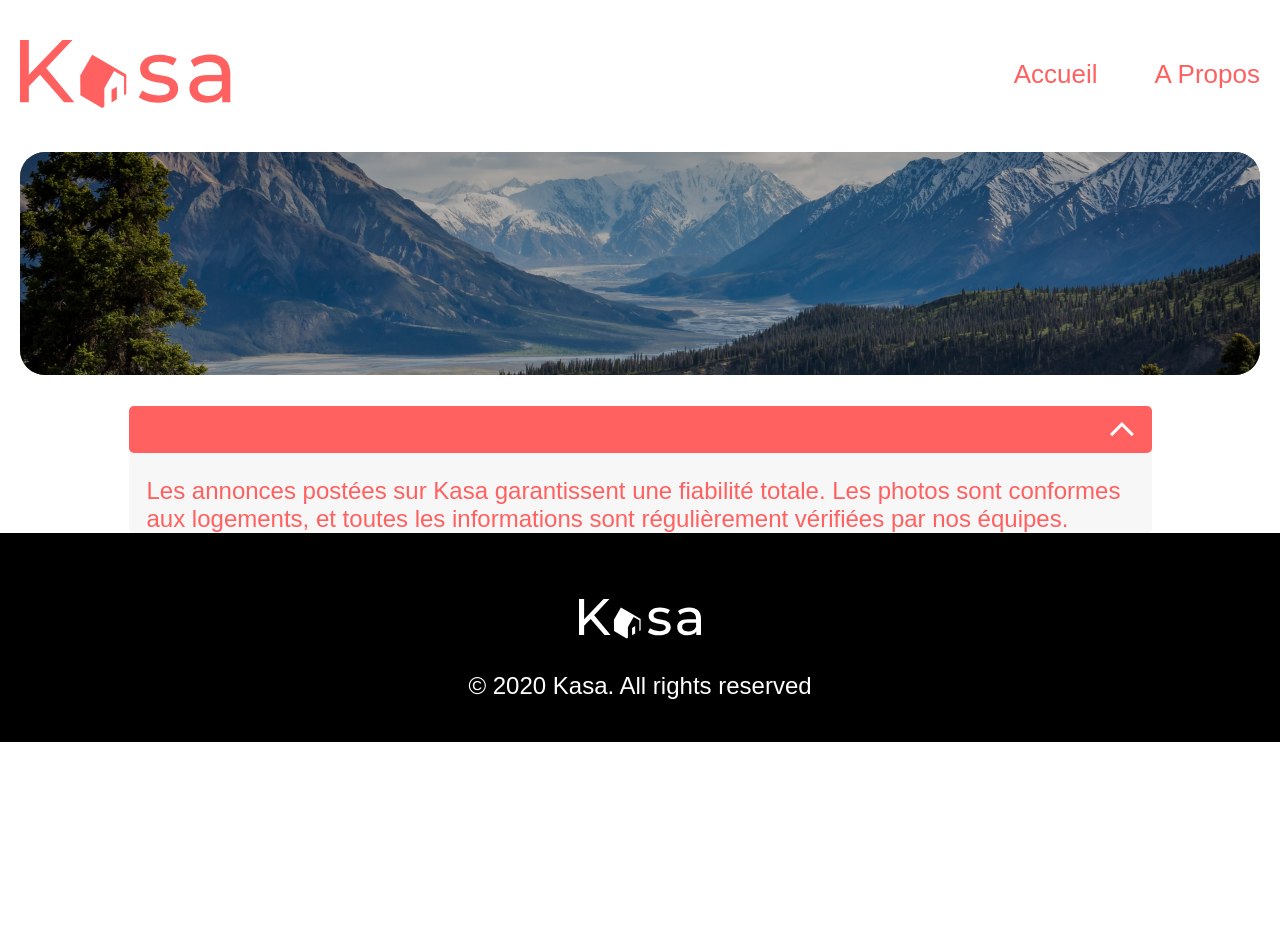
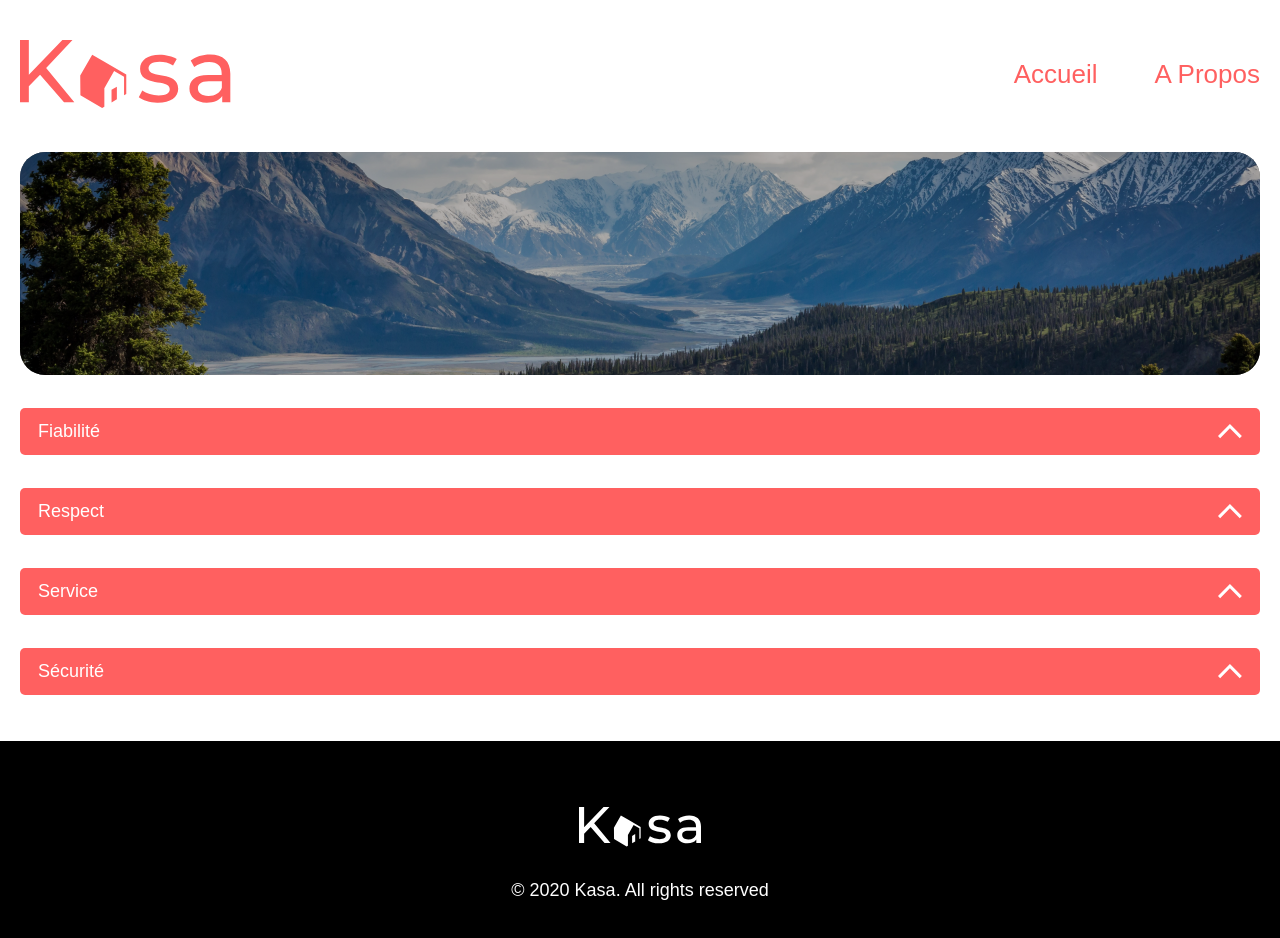
Before and after one commit to hdepoumps/ProjetKasa, a React (Create React App) app: page /about in a window 1280 px wide. Shown: the top 938 px of the page. Before the commit the page ends 800 px from the top, so only its background shows below. Built offline with nearby package versions, Linux system fonts and the light colour scheme; a web font is replaced by a local one.

Commit message:
Commencement de la page fiche logement

```diff
--- a/public/index.css
+++ b/public/index.css
@@ -2,9 +2,11 @@
     font-family: 'Montserrat', sans-serif;
     margin: 0;
     color: #FF6060;
+    font-weight: 500;
 }
 p{
     font-size: 24px;
+    font-weight: 500;
 }
 p,h1,h2{
     color: #FF6060;
--- a/src/components/Card/index.jsx
+++ b/src/components/Card/index.jsx
@@ -2,7 +2,7 @@
 import { Link } from 'react-router-dom'
 function Card(props) {
   return(
-    <Link to={`/fiche-logement/:${props.id}`}>
+    <Link to={`/fiche-logement/${props.id}`}>
       <div className={"card_Home"}>
         <img src={props.image} alt={props.alt}/>
         <p>{props.titre}</p>
--- a/src/components/Collapse/index.jsx
+++ b/src/components/Collapse/index.jsx
@@ -1,18 +1,31 @@
 import  '../../style/Collapse.css'
 import fleche from "../../img/fleche.svg";
+import React, { useState } from "react";
 
 function Collapse(props) {
-  return(
-    <div className={Collapse}>
-      <div className={"card_about_titre"}>
-        <p>Fiabilité</p>
-        <img src={fleche} alt={"flèche"}/>
+  const [isExpanded, setIsExpanded] = useState(false);
+
+  const handleCollapse = () => {
+    setIsExpanded(!isExpanded);
+  };
+
+  return (
+    <div className="card_collapse">
+      <div className={"collapse_title"} onClick={handleCollapse}>
+        <p>{props.title}</p>
+        <img
+          src={fleche}
+          alt={"flèche"}
+          className={isExpanded ? "rotate-arrow" : ""}
+        />
       </div>
-      <div className={"card_about_detail"}>
-        <p>Les annonces postées sur Kasa garantissent une fiabilité totale. Les photos sont conformes aux logements, et toutes les informations sont régulièrement vérifiées  par nos équipes.</p>
-      </div>
+      {isExpanded && (
+        <div className={"collapse_description"}>
+          <p>{props.description}</p>
+        </div>
+      )}
     </div>
   );
 }
 
-export  default Collapse
+export default Collapse;
--- /dev/null
+++ b/src/data/collapseAbout.json
@@ -0,0 +1,22 @@
+[
+  {
+    "id": "about1",
+    "title":"Fiabilité",
+    "description":"Les annonces postées sur Kasa garantissent une fiabilité totale. Les photos sont conformes aux logements, et toutes les informations sont régulièrement vérifiées  par nos équipes."
+  },
+  {
+    "id": "about2",
+    "title":"Respect",
+    "description":"La bienveillance fait partie des valeurs fondatrices de Kasa. Tout comportement discriminatoire ou de perturbation du voisinage entraînera une exclusion de notre plateforme."
+  },
+  {
+    "id": "about3",
+    "title":"Service",
+    "description":"Nos équipes se tiennent à votre disposition pour vous fournir une expérience parfaite. N'hésitez pas à nous contacter si vous avez la moindre question."
+  },
+  {
+    "id": "about4",
+    "title":"Sécurité",
+    "description":"La sécurité est la priorité de Kasa. Aussi bien pour nos hôtes que pour les voyageurs, chaque logement correspond aux critères de sécurité établis par nos services. En laissant une note aussi bien à l'hôte qu'au locataire, cela permet à nos équipes de vérifier que les standards sont bien respectés. Nous organisons également des ateliers sur la sécurité domestique pour nos hôtes."
+  }
+]
--- a/src/index.jsx
+++ b/src/index.jsx
@@ -2,10 +2,12 @@
 import ReactDOM from 'react-dom'
 import { BrowserRouter as Router, Route, Routes } from 'react-router-dom'
 import Home from './pages/Home'
+import FicheLogement from "./pages/FicheLogement"
 import About from './pages/About'
 import Header from './components/Header'
 import Error from './components/Error'
 import Footer from "./components/Footer";
+
 
 ReactDOM.render(
   <React.StrictMode>
@@ -13,6 +15,7 @@
       <Header />
       <Routes>
         <Route path="/" element={<Home />} />
+        <Route path="/fiche-logement/:id" element={<FicheLogement />} />
         {/*<Route path="/survey/:questionNumber" element={<Survey />} />*/}
         <Route path="/about" element={<About />} />
         <Route path="*" element={<Error />} />
--- a/src/pages/About/index.jsx
+++ b/src/pages/About/index.jsx
@@ -2,23 +2,28 @@
 function Survey() {
   const { questionNumber } = useParams()*/
 import Banner from '../../components/Banner/index'
-import '../../style/About.css'
-import img_about from '../../img/banner_about.png'
-import fleche from '../../img/fleche.svg'
+import Collapse from "../../components/Collapse";
+import '../../style/About.css';
+import img_about from '../../img/banner_about.png';
+import collapsedata from "../../data/collapseAbout.json";
 function About(){
+  const collapsabout = collapsedata.map((item) => {
+    return (
+      <Collapse
+        id={item.id}
+        title={item.title}
+        description={item.description}
+      />
+    );
+  });
   return (
     <div id={"about"}>
-      <Banner className={"card_banner_about"} image={img_about} alt={"fond représentant une montagne"} />
+      <Banner
+        className={"card_banner_about"}
+        image={img_about}
+        alt={"fond représentant une montagne"} />
       <section>
-        <div className={"card_about"}>
-          <div className={"card_about_titre"}>
-            <p>Fiabilité</p>
-            <img src={fleche} alt={"flèche"}/>
-          </div>
-          <div className={"card_about_detail"}>
-            <p>Les annonces postées sur Kasa garantissent une fiabilité totale. Les photos sont conformes aux logements, et toutes les informations sont régulièrement vérifiées  par nos équipes.</p>
-          </div>
-        </div>
+        {collapsabout}
       </section>
     </div>
   )
--- a/src/pages/FicheLogement/index.jsx
+++ b/src/pages/FicheLogement/index.jsx
@@ -1,14 +1,47 @@
-import { useParams } from 'react-router-dom'
+import data from "../../data/logements.json";
+import { useParams } from "react-router-dom";
+import '../../style/FicheLogement.css'
+import Collapse from "../../components/Collapse";
+function FicheLogement() {
+  const { id } = useParams();
+  const logement = data.find(logement => logement.id === id);
 
-function FicheLogement() {
-  const { idLogement } = useParams()
+  const rating = parseInt(logement.rating);
+  const redStars = rating;
+  const grayStars = 5 - rating;
+  const stars = '★'.repeat(redStars) + '☆'.repeat(grayStars);
+  // ... utiliser `fiche` pour afficher les détails du logement
 
   return (
-    <div>
-      <h1>Questionnaire 🧮</h1>
-      <h2>id logement : {idLogement}</h2>
+    <div className={"ficheLogement"}>
+      <div className={"enTete"}>
+        <div>
+        <h1>{logement.title}</h1>
+        <p className={"location"}>{logement.location}</p>
+        <div className={"tags"}>
+          {logement.tags.map((tag, index) => (
+            <div key={index} className="tag">
+              <p>{tag}</p>
+            </div>
+          ))}
+        </div>
+      </div>
+        <div>
+          <div className={"profile"}>
+            <div className="name">
+              <p>{logement.host.name.split(' ')[0]}</p>
+              <p>{logement.host.name.split(' ')[1]}</p>
+            </div>
+            <img src={logement.host.picture} alt={logement.host.name}/>
+          </div>
+          <p>{stars}</p>
+        </div>
+      </div>
+
+
+
     </div>
-  )
+  );
 }
 
-export default FicheLogement
+export default FicheLogement;
--- a/src/pages/Home/index.jsx
+++ b/src/pages/Home/index.jsx
@@ -15,7 +15,6 @@
       />
     );
   });
-
   return (
     <div className={"home"}>
       <Banner
--- a/src/style/About.css
+++ b/src/style/About.css
@@ -3,32 +3,5 @@
     max-width: 1240px;
     margin-left: auto;
     margin-right: auto;
+    margin-bottom: 46px;
 }
-
-.card_about{
-    max-width: 1023px;
-    margin-right: auto;
-    margin-left: auto;
-    margin-top: 31px;
-    background-color: #F7F7F7;
-    border-radius: 5px;
-}
-.card_about_titre{
-    border-radius: 5px;
-    background-color: #FF6060;
-    color: #FFFFFF;
-    display: flex;
-    justify-content: space-between;
-    align-items: center;
-    height: 47px;
-    padding-left: 18px;
-    padding-right: 18px;
-}
-.card_about_detail{
-    padding-right: 18px;
-    padding-left: 18px;
-    padding-bottom: 0;
-}
-.card_about_detail p {
-    margin-bottom: 0;
-}
--- a/src/style/Collapse.css
+++ b/src/style/Collapse.css
@@ -0,0 +1,34 @@
+.card_collapse{
+    margin-top: 33px;
+}
+.collapse_title{
+    border-radius: 5px;
+    background-color: #FF6060;
+    display: flex;
+    justify-content: space-between;
+    align-items: center;
+    height: 47px;
+    padding-left: 18px;
+    padding-right: 18px;
+    z-index: 1;
+    position: relative;
+}
+.collapse_title p{
+    color: #FFFFFF
+}
+
+.collapse_description{
+    padding: 27px 23px 18px;
+    margin-top: -5px;
+    background-color: #F7F7F7;
+    border-radius: 5px;
+    z-index: 0;
+}
+.collapse_description p {
+    margin-bottom: 0;
+    margin-top: 0;
+}
+.rotate-arrow {
+    transform: rotate(180deg);
+    transition: transform 0.3s ease;
+}
--- /dev/null
+++ b/src/style/FicheLogement.css
@@ -0,0 +1,64 @@
+.ficheLogement{
+    color: #FF6060;
+    text-align: left;
+    max-width: 1240px;
+    margin-left: auto;
+    margin-right: auto;
+}
+.ficheLogement .enTete{
+    display: flex;
+    justify-content: space-between;
+}
+p{
+    font-size: 18px;
+}
+.ficheLogement h1{
+    font-size: 36px;
+    height: 51px;
+    margin: 0;
+}
+.ficheLogement .location{
+    font-size: 18px;
+    height: 26px;
+    margin: 0;
+}
+.tags{
+    display: flex;
+    align-items: start;
+    margin-top: 20px;
+}
+.tag{
+
+    min-width: 115px;
+    height: 25px;
+    width: 115px;
+    border-radius: 10px;
+    background-color: #FF6060;
+    display: flex;
+    justify-content: center;
+    align-items: center;
+    margin-right: 10px;
+}
+.tag p{
+    color: white;
+    font-size: 14px;
+}
+.profile{
+    display: flex;
+    align-items: center;
+    justify-content: end;
+}
+.profile .name{
+    margin-right: 10px;
+    height: 52px;
+    text-align: end;
+}
+.profile .name p{
+    margin-bottom: 4px;
+    margin-top: 0;
+}
+.profile img{
+    width: 64px;
+    height: 64px;
+    border-radius: 32px;
+}
```
Also changed, not shown: src/img/star.svg (added).
